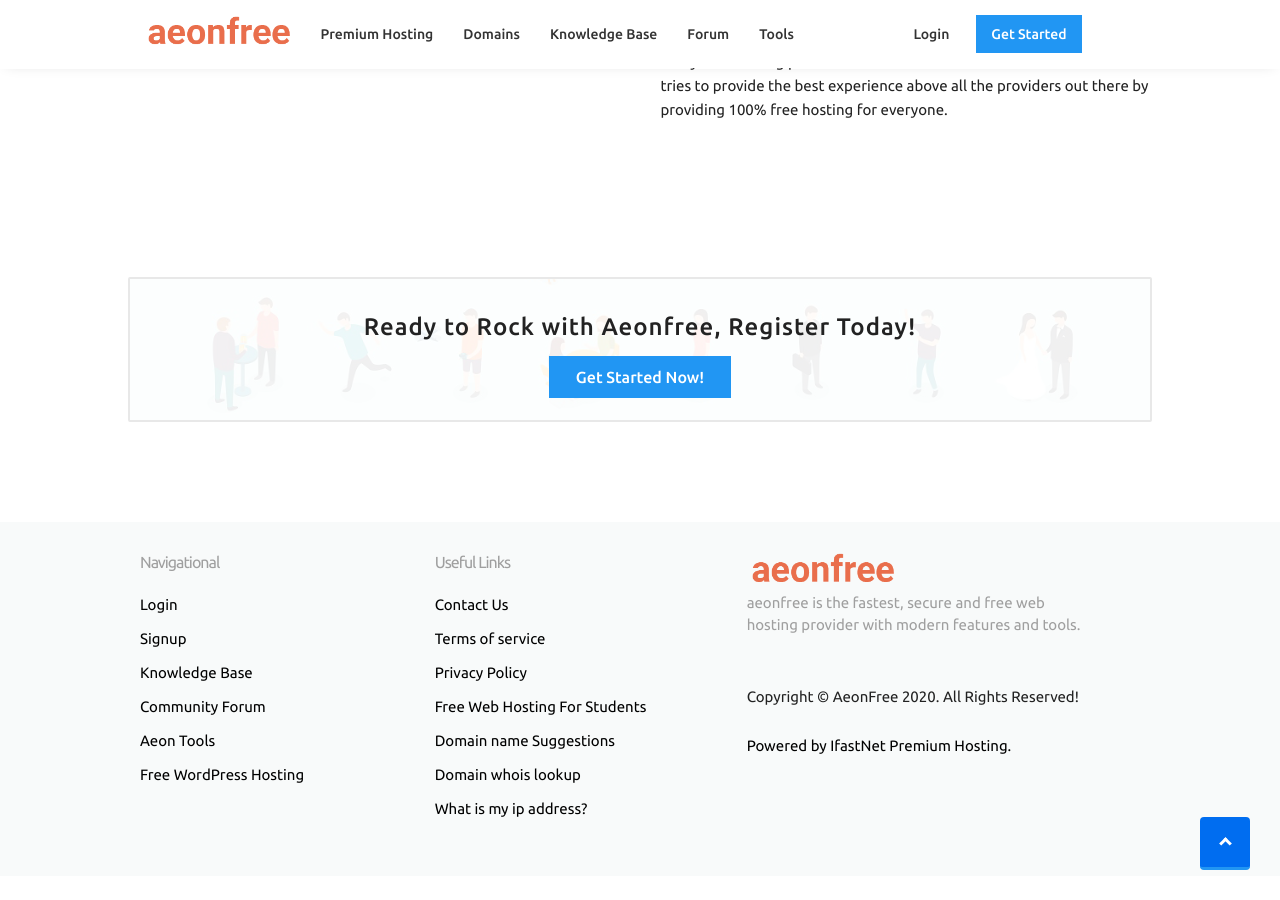
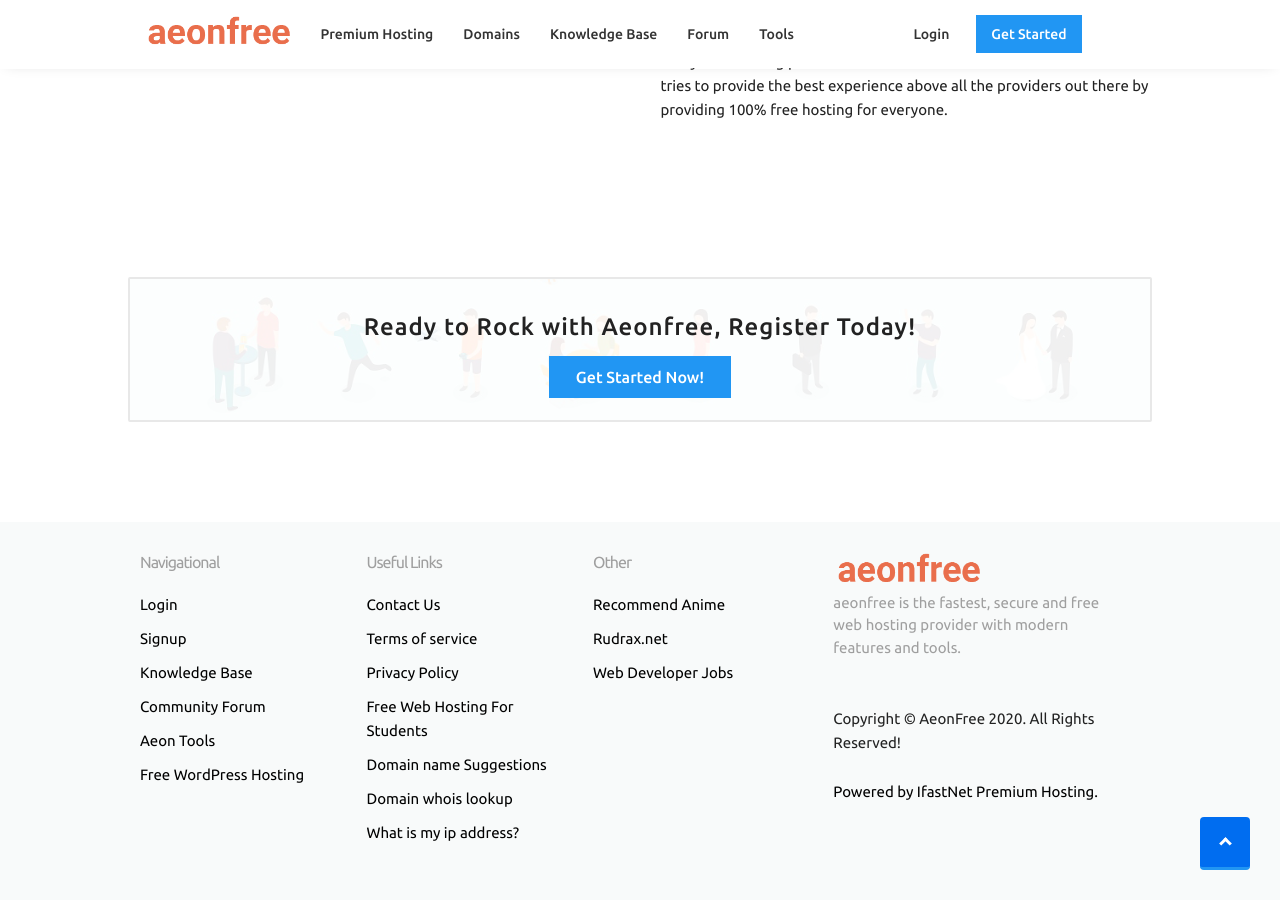
Before and after one commit to rudrax-khanal/aeon, a Jekyll site: the page built from index.html, in a window 1280 px wide and 900 px high, scrolled down 3821 px. Built offline with Jekyll 4.4.1, drawn with Linux system fonts in a browser that asks for light colours; nearby versions of some CDN libraries; before the commit the page ends 4697 px from its top, so only the background shows below that.

Commit message:
Update footer.html

```diff
--- a/_includes/footer.html
+++ b/_includes/footer.html
@@ -1,8 +1,8 @@
  <footer class="light_background">
             <div class="container">
                 <div class="menu row">
-                    <div class="seven columns">
-                        <div class="six columns">
+                    <div class="eight columns">
+                        <div class="four columns">
                             <h3>Navigational</h3>
                             <ul>
                                 <li><a href="/login/" class="styled_a">Login</a></li>
@@ -13,7 +13,7 @@
                                 <li><a href="/free-wordpress-hosting" class="styled_a">Free WordPress Hosting</a></li>
                             </ul>
                         </div>
-                        <div class="six columns">
+                        <div class="four columns">
                             <h3>Useful Links</h3>
                             <ul>
                                 <li><a href="/contact" class="styled_a">Contact Us</a></li>
@@ -25,8 +25,17 @@
                                 <li><a href="https://apps.aeonfree.com/what-is-my-ip" class="styled_a">What is my ip address?</a></li>
                             </ul>
                         </div>
+                        <div class="four columns">
+                            <h3>Other</h3>
+                            <ul>
+                                <li><a href="https://recommendanime.com" class="styled_a" target="_blank">Recommend Anime</a></li>
+                                <li><a href="https://rudrax.net" class="styled_a" target="_blank">Rudrax.net</a></li>
+                                <li><a href="https://jooble.org/jobs-web-developer" class="styled_a" target="_blank">Web Developer Jobs</a></li>
+
+                            </ul>
+                        </div>
                     </div>
-                    <div class="five columns">
+                    <div class="four columns">
                         <div class="u-pull-right">
                             <img src="/assets/images/logo.png" width="150">
                             <p class="light_text">
```
